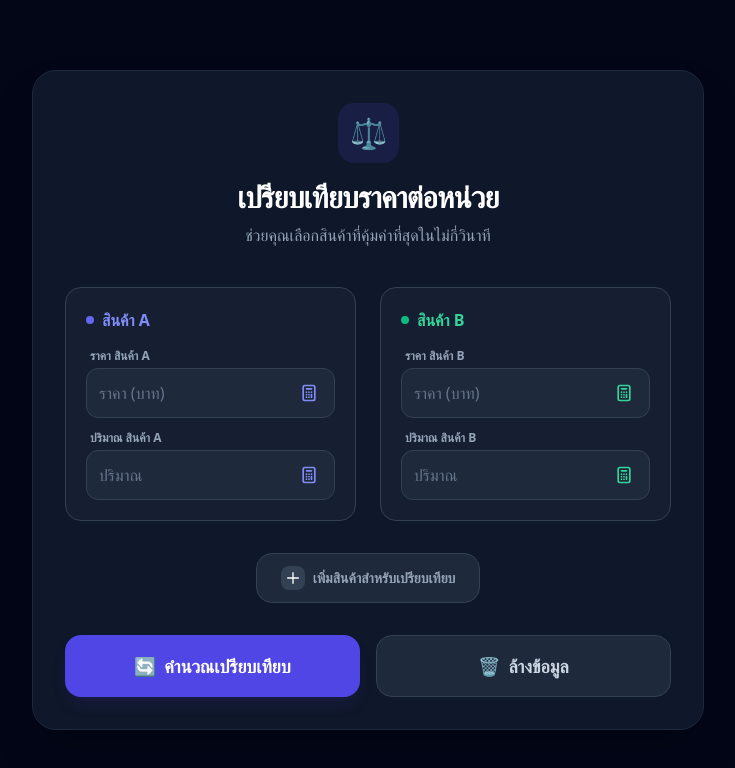
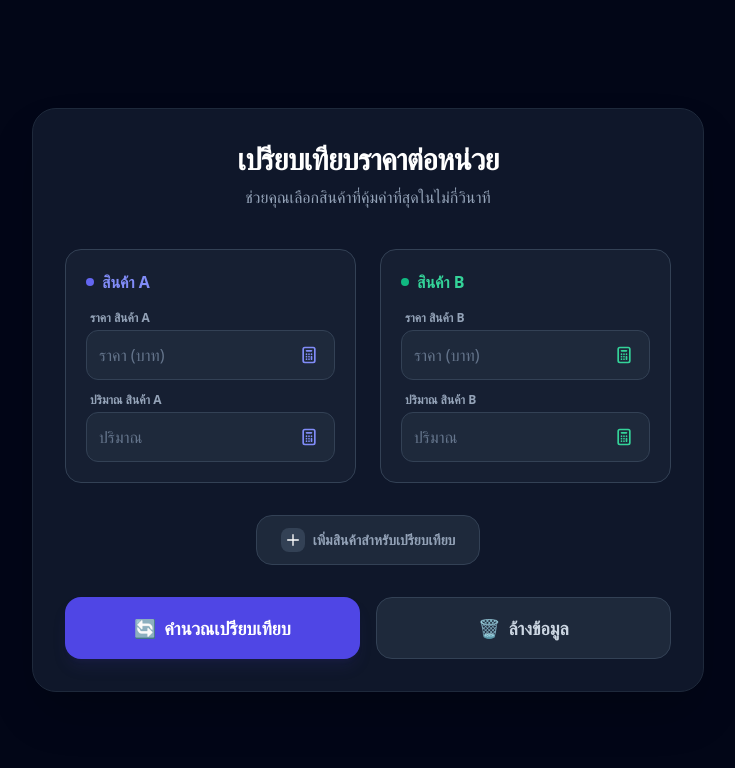
Before and after one commit to aristohits/price-per-quantity, a website: page index.html in a window 1280 px wide. Shown: the whole page, without its empty margins (272-1007 px from the left). Drawn offline with nearby package versions, Linux system fonts and the light colour scheme.

Commit message:
remove top center icon

```diff
--- a/index.html
+++ b/index.html
@@ -14,9 +14,6 @@
   <div class="bg-slate-900 rounded-3xl shadow-2xl p-8 w-full max-w-2xl border border-slate-800 relative">
 
     <header class="text-center mb-10">
-      <div class="inline-flex items-center justify-center p-3 bg-indigo-900/30 rounded-2xl mb-4">
-        <span class="text-3xl">⚖️</span>
-      </div>
       <h1 class="text-3xl font-extrabold text-white tracking-tight">
         เปรียบเทียบราคาต่อหน่วย
       </h1>
```
